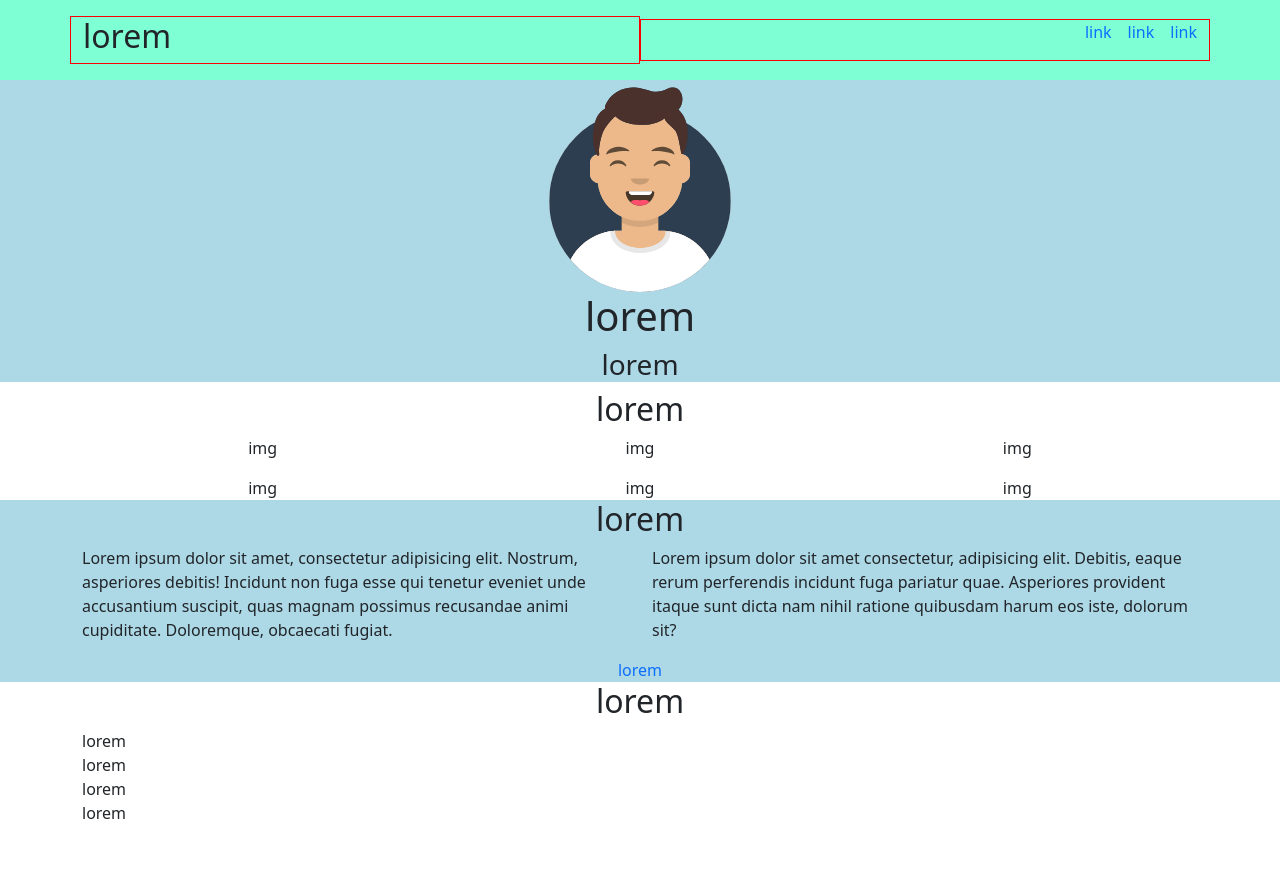
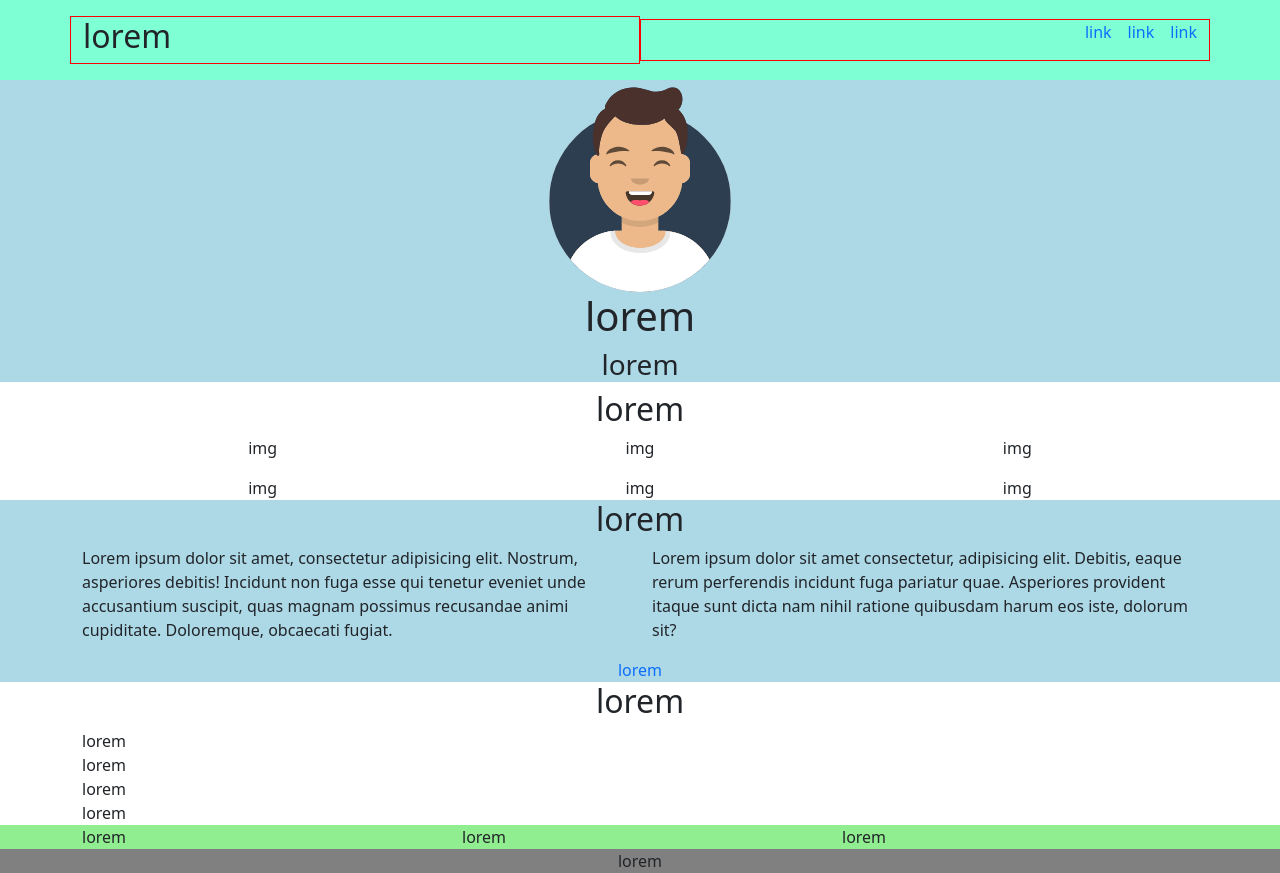
Before and after one commit to Angelop26/html-css-bootstrap-freelancer, a plain HTML site: page index.html in a window 1280 px wide. Before the commit the page ends 825 px from the top, so only its background shows below. Drawn offline with nearby package versions, Linux system fonts and the light colour scheme.

Commit message:
add: footer layout

```diff
--- a/css/style.css
+++ b/css/style.css
@@ -44,3 +44,13 @@ header{
 .ms_about .ms_col{
     margin-bottom: 1rem;
 }
+
+/* FOOTER */
+/* ft top */
+.ms_ft-top{
+    background-color: lightgreen;
+}
+
+.ms_ft-bottom{
+    background-color: gray;
+}
--- a/index.html
+++ b/index.html
@@ -115,7 +115,6 @@
                 <div class="ms_phone">lorem</div>
                 <div class="ms_message">lorem</div>
             </div>
-
         </section>
         <!-- /Contact me -->
     </main>
@@ -124,9 +123,21 @@
     <!-- footer -->
     <footer>
         <!-- ft top -->
+        <div class="ms_ft-top">
+            <div class="container">
+                <div class="row">
+                    <div class="col-12 col-md-4">lorem</div>
+                    <div class="col-12 col-md-4">lorem</div>
+                    <div class="col-12 col-md-4">lorem</div>
+                </div>
+            </div>
+        </div>
         <!-- /ft top -->
 
         <!-- ft bottom -->
+        <div class="ms_ft-bottom text-center">
+            <div>lorem</div>
+        </div>
         <!-- /ft bottom -->
     </footer>
     <!-- /footer -->
```
